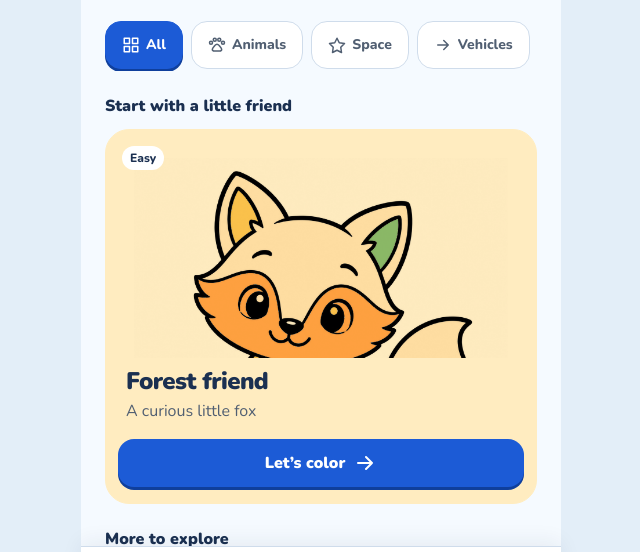
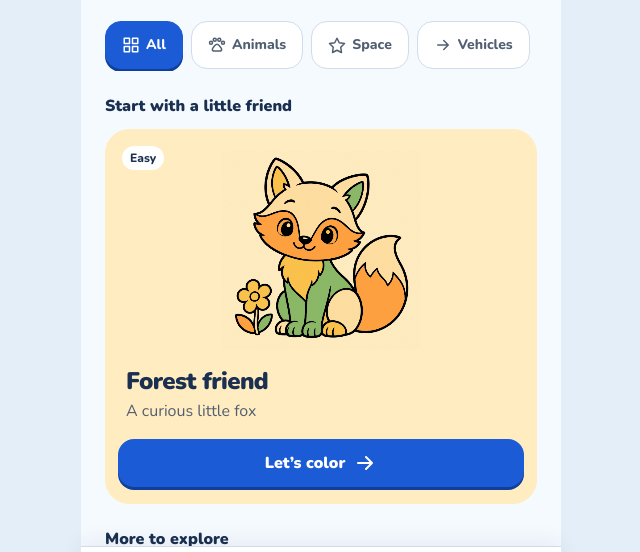
Before and after one commit to thanhtungtav4/Kids-Coloring, a plain HTML site: page mockup/index.html in a window 1280 px wide. Shown: the part 177-729 px from the top of the page, without its empty margins (319-959 px from the left). Drawn offline with nearby package versions, Linux system fonts and the light colour scheme.

Commit message:
Fix featured artwork cropping

```diff
--- a/mockup/mobile.css
+++ b/mockup/mobile.css
@@ -42,7 +42,7 @@ button:active:not(:disabled){transform:translateY(2px);transition-duration:var(-
 .round-arrow .icon{width:17px;height:17px}
 .picture-featured{background:var(--tint);border-color:var(--tint);position:relative;display:grid;grid-template-columns:minmax(0,1fr);padding:var(--space-sm)}
 .picture-featured .picture-art{height:clamp(156px,48vw,216px);aspect-ratio:auto;background:var(--tint)}
-.picture-featured .picture-art canvas{width:auto;height:100%;aspect-ratio:1}
+.picture-featured .picture-art canvas{width:100%;height:clamp(156px,48vw,216px);aspect-ratio:auto;object-fit:contain}
 .picture-featured .level{top:var(--space-2xs);left:var(--space-2xs)}
 .picture-featured .picture-info{padding:var(--space-xs) var(--space-2xs) var(--space-md)}
 .picture-featured .picture-info h3{font-size:var(--text-xl);font-weight:900}
```
